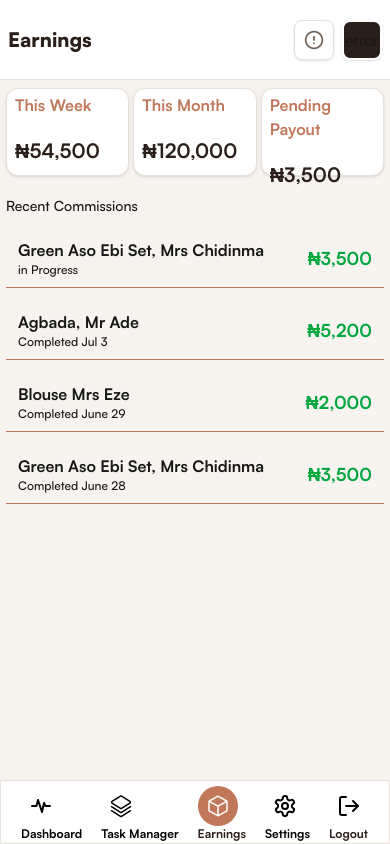
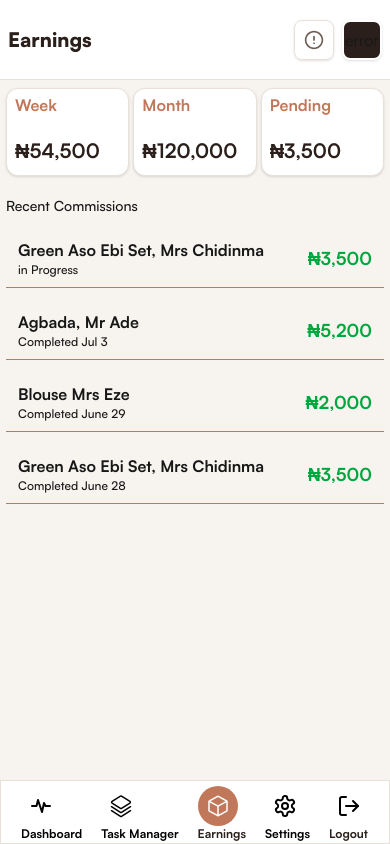
Before and after one commit to samuel-oluwadamisi/atela, a Next.js app: page /staff/earnings in a window 390 px wide. Built offline with nearby package versions, Linux system fonts and the light colour scheme; no server answers.

Commit message:
feat: fixed responsive issues on the earnings route for the info cards

```diff
--- a/src/features/staff/earnings/screens/EarningsPageScreen.tsx
+++ b/src/features/staff/earnings/screens/EarningsPageScreen.tsx
@@ -4,9 +4,9 @@ import RecentCommissionsTab from '../components/RecentCommissionsTab'
 
 
     const data = [
-        {name: 'This Week', num: 54500, money: true},
-        {name: 'This Month', num: 120000, money: true},
-        {name: 'Pending Payout', num: 3500, money: true},
+        {name: 'Week', num: 54500, money: true},
+        {name: 'Month', num: 120000, money: true},
+        {name: 'Pending', num: 3500, money: true},
     ]
 
     const recentCommissions = [
```
